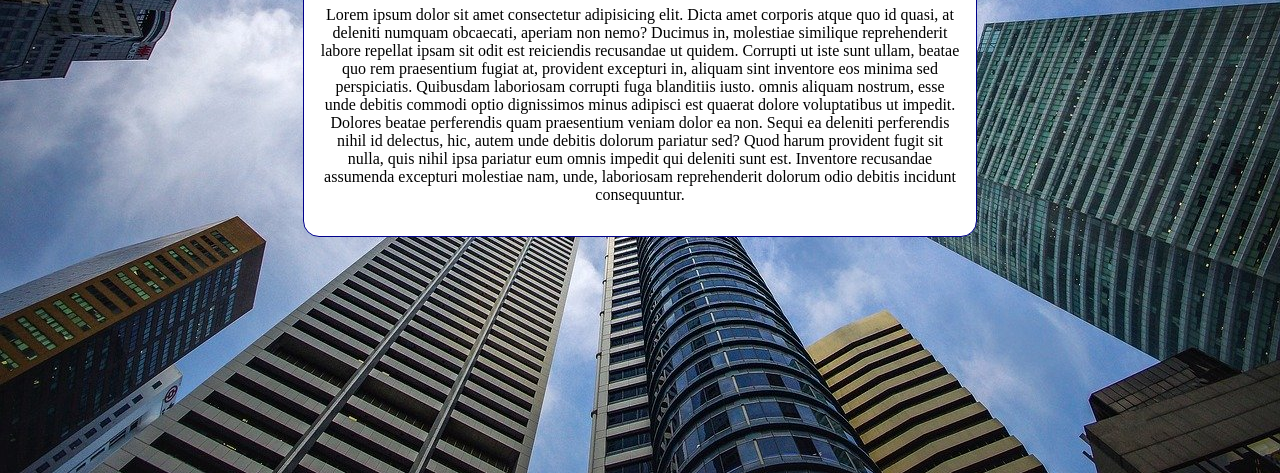
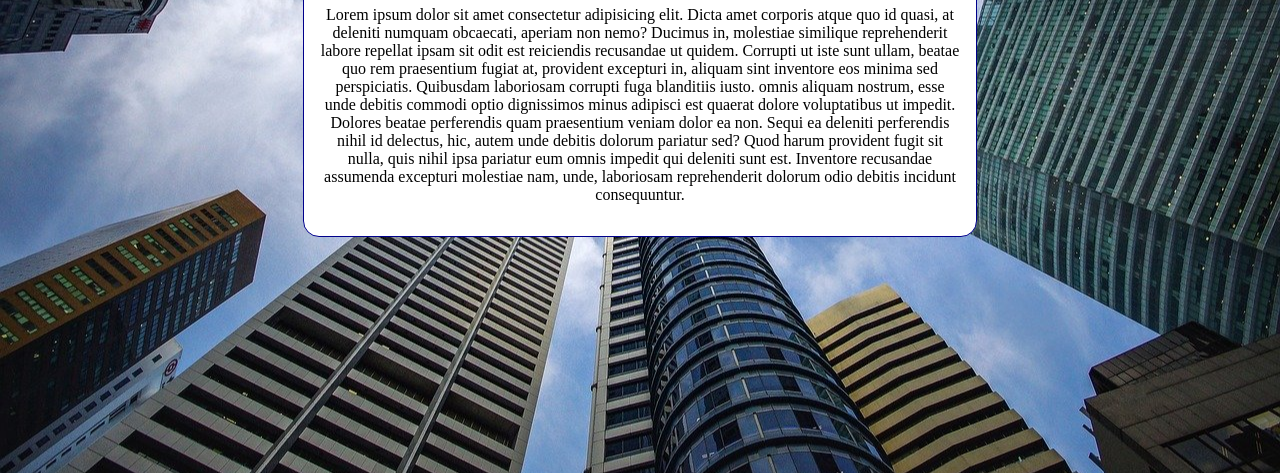
Before and after one commit to Matheusnasc0903/HTML-CSS, a plain HTML site: page Exercicios/ex022/fundo03.html in a window 1280 px wide. Shown: the part 327-800 px from the top of the page. Drawn offline with Linux system fonts and the light colour scheme.

Commit message:
Atualizei a CSS
Passei a utilizar a short-hand para o background.

```diff
--- a/Exercicios/ex022/style-3.css
+++ b/Exercicios/ex022/style-3.css
@@ -3,11 +3,13 @@ body{
     padding: 0;
     width: 100%;
     height: 100vh;
-    background-color: black;
     display: flex;
     justify-content: center;
     align-items: center;
-    background-image: url(imagens/wallpaper002.jpg);
+
+    /*color - image - position - repeat - (size) - atachment*/
+
+    background: black url(imagens/wallpaper002.jpg) center center no-repeat fixed;
     background-size: cover;
 }
 main{
```
